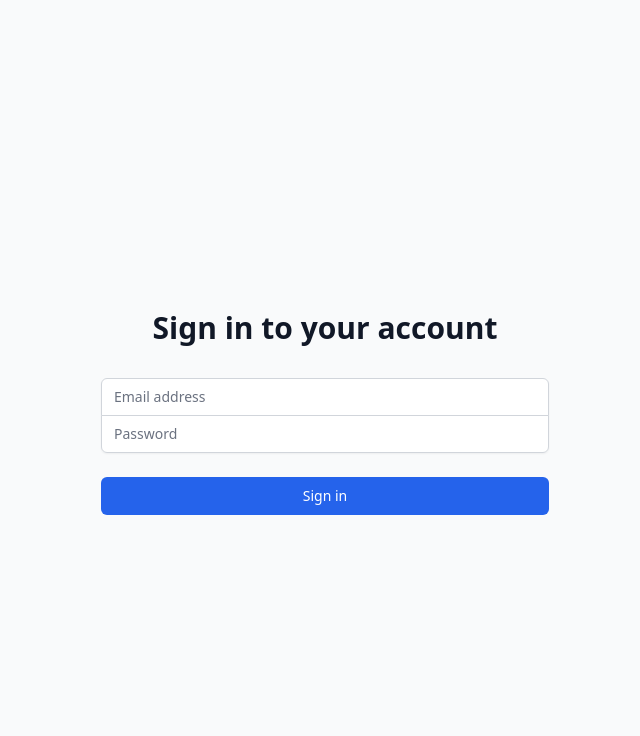
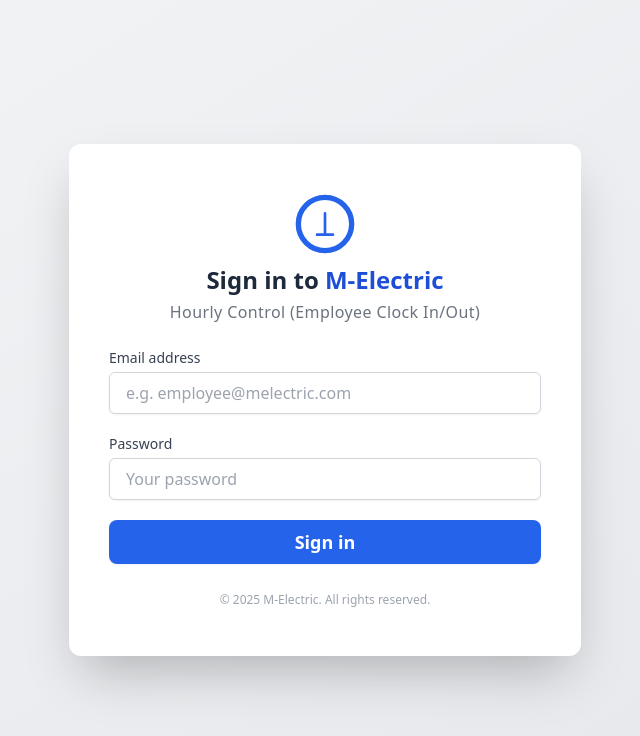
Before and after one commit to paulcabeza/hourly-control-portal, a React (Vite) app: page /login in a window 1280 px wide. Shown: the top 736 px of the page, without its empty margins (315-955 px from the left). Built offline with nearby package versions, Linux system fonts and the light colour scheme; no server answers.

Commit message:
Redesign login page

```diff
--- a/src/components/LoginPage.jsx
+++ b/src/components/LoginPage.jsx
@@ -25,59 +25,74 @@
     };
 
     return (
-        <div className="min-h-screen flex items-center justify-center bg-gray-50 py-12 px-4 sm:px-6 lg:px-8">
-            <div className="max-w-md w-full space-y-8">
+        <div className="min-h-screen flex items-center justify-center bg-gradient-to-br from-gray-100 to-gray-200">
+            <div className="bg-white shadow-2xl rounded-xl px-10 py-12 w-full max-w-lg flex flex-col items-center">
+                <svg
+                    className="w-16 h-16 mb-2 text-blue-600"
+                    fill="none"
+                    viewBox="0 0 48 48"
+                    stroke="currentColor"
+                    strokeWidth={2}
+                >
+                    <circle cx="24" cy="24" r="20" stroke="currentColor" strokeWidth="4" fill="white" />
+                    <path
+                        strokeLinecap="round"
+                        strokeLinejoin="round"
+                        d="M18 32h12M24 16v16"
+                        className="stroke-blue-600"
+                    />
+                </svg>
+                <h1 className="text-2xl font-bold mb-1 text-center text-slate-800">
+                    Sign in to <span className="text-blue-700">M-Electric</span>
+                </h1>
+                <div className="mb-6 text-base text-center text-gray-500 font-medium tracking-wide">
+                    Hourly Control (Employee Clock In/Out)
+                </div>
+                <form className="w-full space-y-5" onSubmit={handleSubmit}>
                     <div>
-                    <h2 className="mt-6 text-center text-3xl font-extrabold text-gray-900">
-                        Sign in to your account
-                    </h2>
-                </div>
-                <form className="mt-8 space-y-6" onSubmit={handleSubmit}>
-                    <div className="rounded-md shadow-sm -space-y-px">
-                        <div>
-                            <label htmlFor="email" className="sr-only">Email address</label>
+                        <label htmlFor="email" className="block text-sm font-medium text-gray-700">
+                            Email address
+                        </label>
                         <input
                             id="email"
                             name="email"
                             type="email"
                             required
-                                className="appearance-none rounded-none relative block w-full px-3 py-2 border border-gray-300 placeholder-gray-500 text-gray-900 rounded-t-md focus:outline-none focus:ring-blue-500 focus:border-blue-500 focus:z-10 sm:text-sm"
-                                placeholder="Email address"
+                            className="mt-1 block w-full px-4 py-2 border border-gray-300 rounded-md shadow-sm focus:ring-blue-600 focus:border-blue-600"
+                            placeholder="e.g. employee@melectric.com"
                             value={email}
                             onChange={(e) => setEmail(e.target.value)}
                         />
                     </div>
                     <div>
-                            <label htmlFor="password" className="sr-only">Password</label>
+                        <label htmlFor="password" className="block text-sm font-medium text-gray-700">
+                            Password
+                        </label>
                         <input
                             id="password"
                             name="password"
                             type="password"
                             required
-                                className="appearance-none rounded-none relative block w-full px-3 py-2 border border-gray-300 placeholder-gray-500 text-gray-900 rounded-b-md focus:outline-none focus:ring-blue-500 focus:border-blue-500 focus:z-10 sm:text-sm"
-                                placeholder="Password"
+                            className="mt-1 block w-full px-4 py-2 border border-gray-300 rounded-md shadow-sm focus:ring-blue-600 focus:border-blue-600"
+                            placeholder="Your password"
                             value={password}
                             onChange={(e) => setPassword(e.target.value)}
                         />
                     </div>
-                    </div>
-
                     {error && (
-                        <div className="text-red-500 text-sm text-center">
-                            {error}
-                        </div>
+                        <div className="text-red-600 text-center font-medium">{error}</div>
                     )}
-
-                    <div>
                     <button
                         type="submit"
                         disabled={loading}
-                            className="group relative w-full flex justify-center py-2 px-4 border border-transparent text-sm font-medium rounded-md text-white bg-blue-600 hover:bg-blue-700 focus:outline-none focus:ring-2 focus:ring-offset-2 focus:ring-blue-500"
+                        className="w-full py-2 bg-blue-600 hover:bg-blue-700 text-white text-lg font-bold rounded-lg shadow-sm transition"
                     >
                         {loading ? 'Signing in...' : 'Sign in'}
                     </button>
+                </form>
+                <div className="mt-7 text-xs text-gray-400 text-center">
+                    © {new Date().getFullYear()} M-Electric. All rights reserved.
                 </div>
-                </form>
             </div>
         </div>
     );
```
Lines whose indentation alone changed are shown as unchanged.
